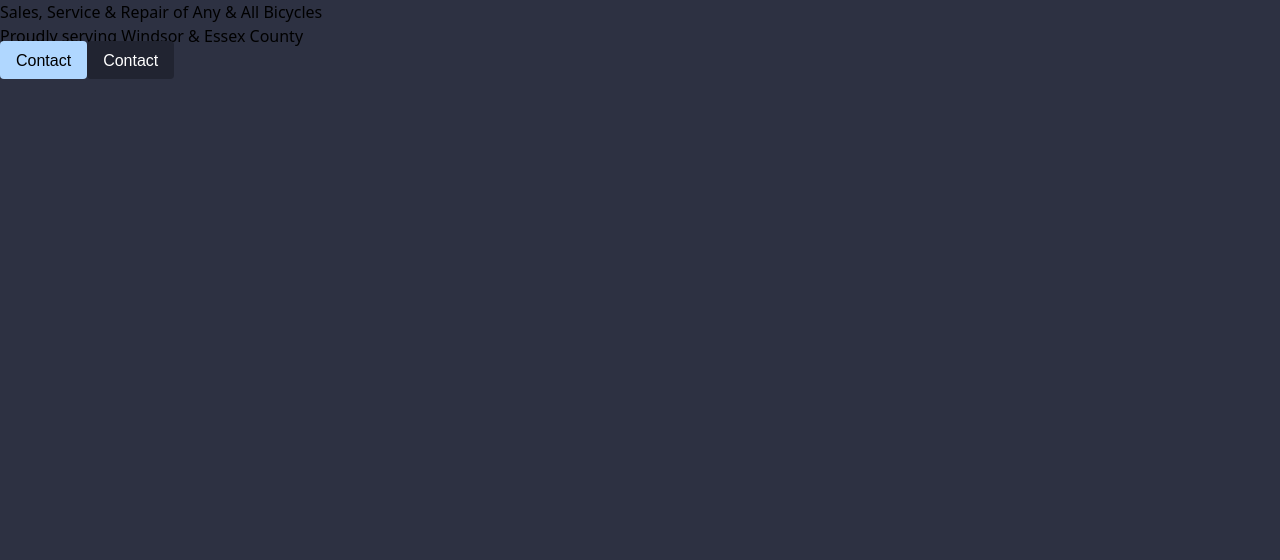
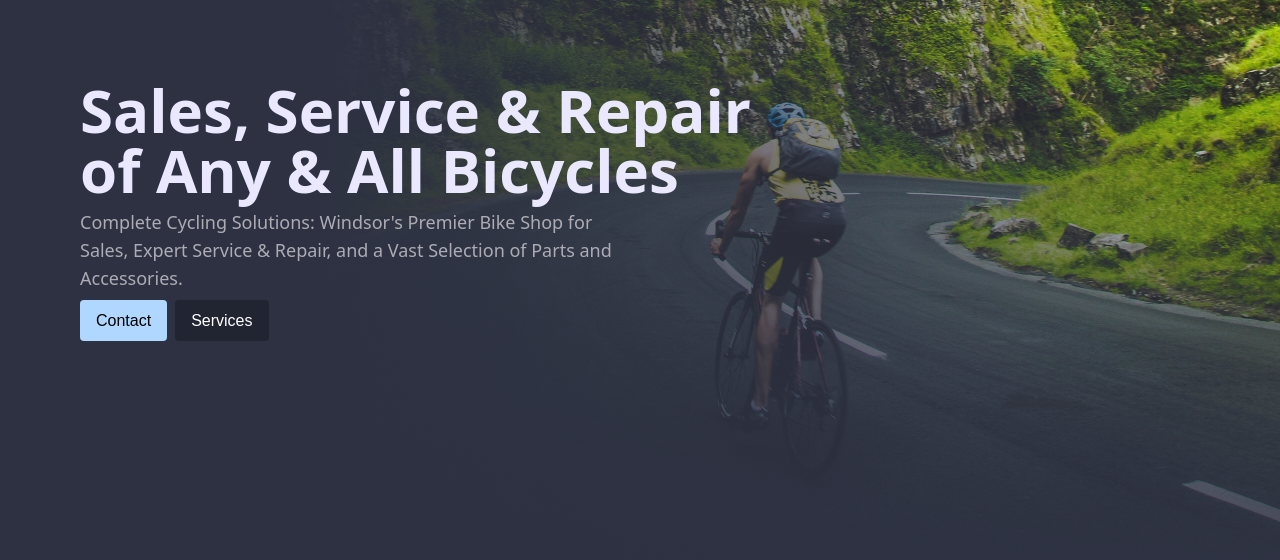
Before and after one commit to dylanreedx/CityCyclery, a Next.js app: page / in a window 1280 px wide. Shown: the top 560 px of the page. Built offline with nearby package versions, Linux system fonts and the light colour scheme.

Commit message:
base hero section

```diff
--- a/pages/index.tsx
+++ b/pages/index.tsx
@@ -16,15 +16,31 @@ export default function Home() {
 				description='Sales, Service & Repair of Any & All Bicycles - Windsor, ON'
 			/>
 			<main className='bg-dark-500'>
-				<section>
-					<h1>Sales, Service & Repair of Any & All Bicycles</h1>
-					<p>Proudly serving Windsor & Essex County</p>
-					<div>
+				<section className='flex flex-col gap-2 relative min-h-[75vh] p-20 text-center md:text-left'>
+					<div className='absolute w-full md:w-3/4 h-full top-0 right-0 z-40'>
+						<div className='absolute inset-0 w-full h-full z-50 bg-gradient-to-r from-dark-500 to-transparent' />
+						<div className='absolute inset-0 w-full h-full z-50 bg-gradient-to-t from-dark-500 to-transparent' />
+						<Image
+							src='/hero-img.jpeg'
+							alt='mountain bike'
+							fill
+							className='object-cover object-bottom'
+						/>
+					</div>
+					<h1 className='text-light-500 font-bold text-4xl md:text-6xl z-50 max-w-[20ch]'>
+						Sales, Service & Repair of Any & All Bicycles
+					</h1>
+					<p className='text-light-600 text-sm md:text-lg z-50 max-w-[52ch]'>
+						Complete Cycling Solutions: Windsor&apos;s Premier Bike Shop for
+						Sales, Expert Service & Repair, and a Vast Selection of Parts and
+						Accessories.
+					</p>
+					<div className='flex flex-col text-center md:flex-row gap-2 z-50'>
 						<Button variant='primary' href='/contact'>
 							Contact
 						</Button>
 						<Button variant='secondary' href='/services'>
-							Contact
+							Services
 						</Button>
 					</div>
 				</section>
```
